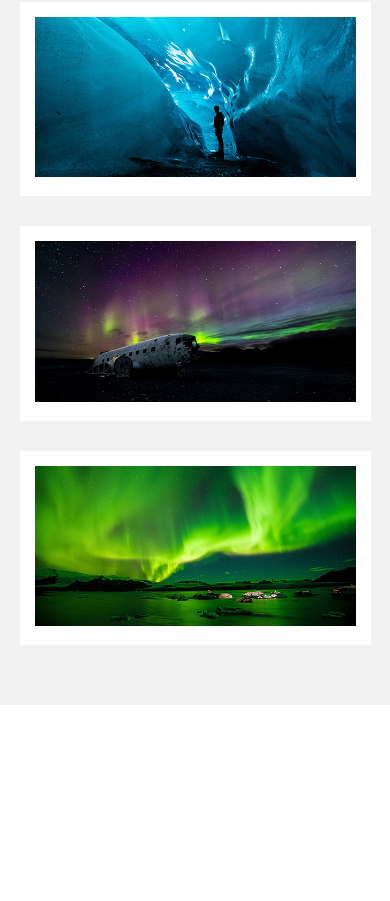
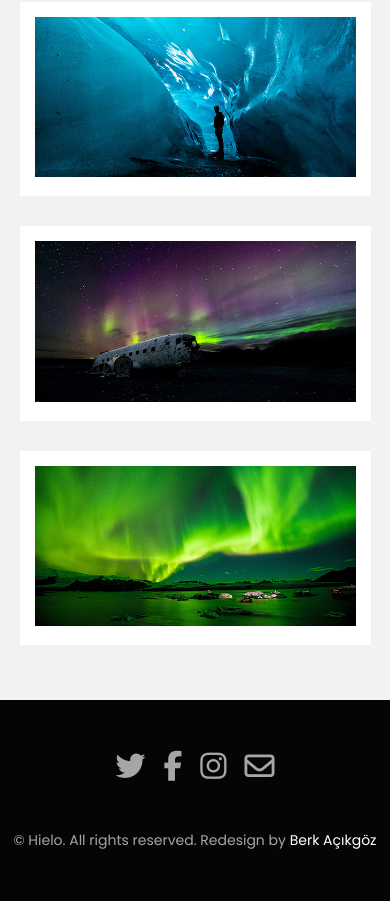
Before and after one commit to leviante/hielo, a website: page dist/index.html in a window 390 px wide. Shown: the part 2481-3382 px from the top of the page. Before the commit the page ends 3186 px from the top, so only its background shows below. Drawn offline with Linux system fonts and the light colour scheme.

Commit message:
Mobile first design is finished, responsiveness and JS left

```diff
--- a/scss/mobile-first.scss
+++ b/scss/mobile-first.scss
@@ -15,6 +15,7 @@
     - Learn More
     - Banner
     - Gallery
+    - Main Footer
 
 -----------------------------------
 -----------------------------------
@@ -367,7 +368,7 @@ body {
 #gallery {
   @include flex-col-align-center;
   background-color: $section-color;
-  padding-bottom: 60px;
+  padding-bottom: 55px;
 
   .banner-text h1 {
     color: #000;
@@ -391,4 +392,45 @@ body {
   }
 }
 
+#main-footer {
+  @include flex-col-align-center;
+  background-color: #050505;
+  padding: 45px 0px 50px 0px;
+
+  .footer-text {
+    color: #a6a6a6;
+    font-family: $main-font;
+
+    .footer-links {
+      font-size: 30px;
+      text-align: center;
+      margin-bottom: 40px;
+
+      a {
+        color: #a6a6a6;
+        text-decoration: none;
+        margin-right: 10px;
+        @include easeOut;
+
+        &:first-child {
+          margin-left: 10px;
+        }
+
+        &:hover {
+          @include easeOut;
+          color: #fff;
+        }
+      }
+    }
+
+    p {
+      font-size: 14px;
+
+      span {
+        color: #fff;
+      }
+    }
+  }
+}
+
 @import "desktop";
```
Also changed, not shown: dist/css/mobile-first.css, dist/index.html.
